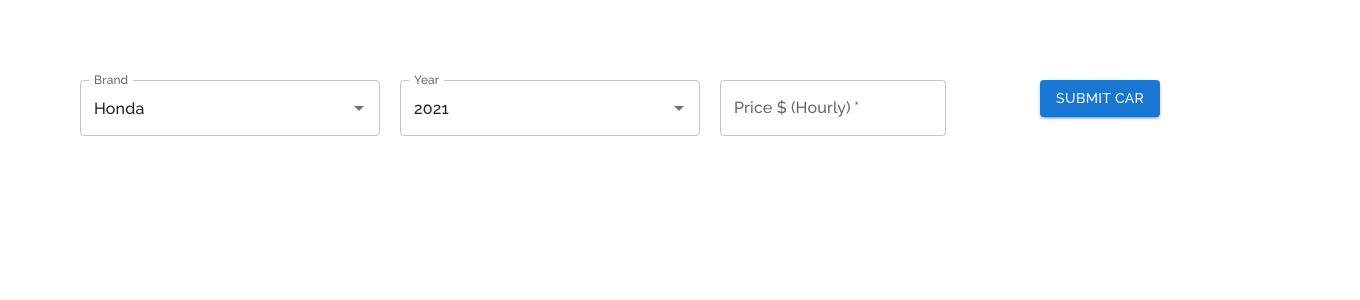
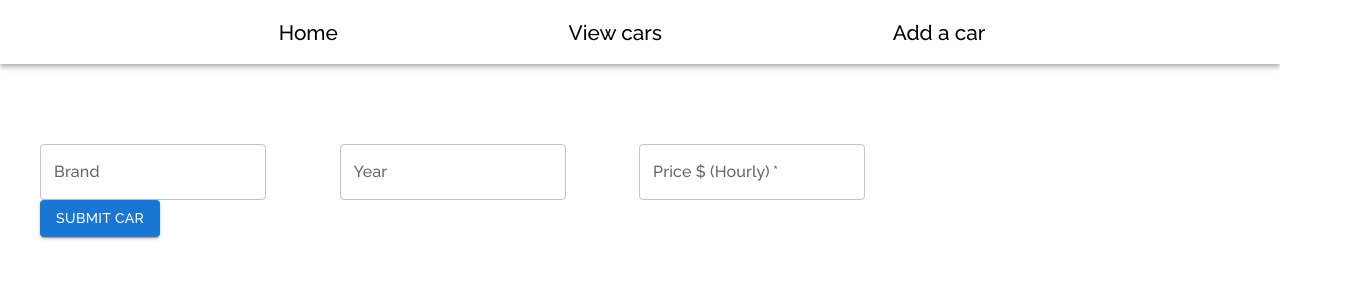
Before and after one commit to ibrahimsel/car-rental-website, a React (Create React App) app in the folder website/client/: page /addcar in a window 1280 px wide. Shown: the top 300 px of the page, 1360 px wide, since content can reach past the window. Built offline with nearby package versions, Linux system fonts and the light colour scheme.

Commit message:
Add car initialized

```diff
--- a/website/client/package.json
+++ b/website/client/package.json
@@ -20,6 +20,7 @@
     "dotenv": "^16.0.1",
     "react": "^18.2.0",
     "react-dom": "^18.2.0",
+    "react-hook-form": "^7.34.2",
     "react-router-dom": "^6.3.0",
     "react-scripts": "5.0.1",
     "typescript": "^4.4.2",
--- a/website/client/src/components/AddCarForm/Brand.tsx
+++ b/website/client/src/components/AddCarForm/Brand.tsx
@@ -1,5 +1,5 @@
 import * as React from "react";
-import {Autocomplete, TextField} from "@mui/material";
+import {Autocomplete, AutocompleteProps, TextField} from "@mui/material";
 
 const carBrands = [
   { label: "Honda" },
@@ -12,16 +12,17 @@ const carBrands = [
   { label: "Skoda" },
 ];
 
+
 function Brand(props: any) {
   return (
-    <Autocomplete
-      disablePortal
-      id="car-brands"
-      defaultValue={carBrands[0]}
-      options={carBrands}
+      <TextField
+      id="brand"
+      name="brand"
+      type="string"
+      label="Brand"
+      // options={carBrands}
       onChange={props.onChange}
-      sx={{ width: 300 }}
-      renderInput={(params) => <TextField {...params} label="Brand" />}
+      // renderInput={(params) => <TextField {...params} label="Brand" />}
     />
   );
 }
--- a/website/client/src/components/AddCarForm/Price.tsx
+++ b/website/client/src/components/AddCarForm/Price.tsx
@@ -4,6 +4,7 @@ function Price(props: TextFieldProps) {
     <TextField
     required
     id="price"
+    name="price"
     label="Price $ (Hourly)"
     placeholder="e.g. 30"
     type="number"
--- a/website/client/src/components/AddCarForm/Year.tsx
+++ b/website/client/src/components/AddCarForm/Year.tsx
@@ -1,26 +1,26 @@
 import TextField from "@mui/material/TextField";
 import Autocomplete from "@mui/material/Autocomplete";
 
-const carYears = [
-  { label: "2021" },
-  { label: "2020" },
-  { label: "2019" },
-  { label: "2018" },
-  { label: "2017" },
-  { label: "2016" },
-  { label: "2015" },
-  { label: "2014" },
-];
+// const carYears = [
+//   { label: "2021" },
+//   { label: "2020" },
+//   { label: "2019" },
+//   { label: "2018" },
+//   { label: "2017" },
+//   { label: "2016" },
+//   { label: "2015" },
+//   { label: "2014" },
+// ];
 
-function Year() {
+function Year(props: any) {
   return (
-    <Autocomplete
-      disablePortal
-      id="car-Years"
-      defaultValue={carYears[0]}
-      options={carYears}
-      sx={{ width: 300 }}
-      renderInput={(params) => <TextField {...params} label="Year" />}
+      <TextField
+      id="year"
+      name="year"
+      label="Year"
+      type="number"
+      onChange={props.onChange}
+      inputProps={{ maxLength: 4 }}
     />
   );
 }
--- a/website/client/src/pages/AddCar/AddCar.tsx
+++ b/website/client/src/pages/AddCar/AddCar.tsx
@@ -3,6 +3,7 @@ import { useState } from "react";
 import Brand from "../../components/AddCarForm/Brand";
 import Year from "../../components/AddCarForm/Year";
 import Price from "../../components/AddCarForm/Price";
+import Navbar from "../../components/Navbar/Navbar";
 import { Grid, Button, Box } from "@mui/material";
 
 function AddCar() {
@@ -31,12 +32,12 @@ function AddCar() {
       formBody.push(encodedKey + "=" + encodedValue);
     }
     formBody = formBody.join("&");
-    fetch("http://localhost:5000/api/cars", {
+    fetch("https://car-rental-website-server-n7nu1kkzj-ibrahimsel.vercel.app/api/cars", {
       method: "POST",
       headers: {
         "Content-Type": "application/x-www-form-urlencoded;charset=UTF-8",
         "Accept": "application/x-www-form-urlencoded;charset=UTF-8",
-        'Authorization' : 'Bearer eyJhbGciOiJIUzI1NiIsInR5cCI6IkpXVCJ9.eyJpZCI6IjYyZmRlNTM1ZTYwMDhhMTEwNDE0ZWJmZiIsImlhdCI6MTY2MTI0ODg3MiwiZXhwIjoxNjYzODQwODcyfQ.-JmCUWOEWpiRubQ1R6wYRu208wlm-U3h9xtXUfIondA'
+        'Authorization' : 'Bearer eyJhbGciOiJIUzI1NiIsInR5cCI6IkpXVCJ9.eyJpZCI6IjYyZmRlNTM1ZTYwMDhhMTEwNDE0ZWJmZiIsImlhdCI6MTY2MTM0MTk2OSwiZXhwIjoxNjYzOTMzOTY5fQ.wMEJIiwCT47BcxFtqUqLlI39E1ZS7DvoFPmn57PCGvE'
       },
       body: formBody,
     })
@@ -53,24 +54,28 @@ function AddCar() {
       });
   }
   return (
+   <Grid container>
+    <Navbar />
     <Box component="form" onSubmit={onSubmit}>
-      <Grid container mt={10} ml={10}>
-        <Grid item xs={3}>
-          <Brand />
+      <Grid container mt={10}>
+        <Grid item xs={3} ml={5}>
+          <Brand onChange={handleChange}/>
         </Grid>
-        <Grid item xs={3}>
-          <Year />
+        <Grid item xs={3} ml={5}>
+          <Year onChange={handleChange}/>
         </Grid>
-        <Grid item xs={3}>
-          <Price />
+        <Grid item xs={3} ml={5}>
+          <Price onChange={handleChange}/>
         </Grid>
-        <Grid item xs={3}>
+        <Grid item xs={3} ml={5}>
           <Button type="submit" variant="contained" sx={{ mr: 10 }}>
             Submit Car
           </Button>
         </Grid>
       </Grid>
     </Box>
+
+   </Grid>
   );
 }
 
--- a/website/client/src/pages/Home/Home.tsx
+++ b/website/client/src/pages/Home/Home.tsx
@@ -9,7 +9,6 @@ function Home() {
   return (
     <Grid container>
       <Navbar />
-
       <Grid
         container
         sx={{
--- a/website/client/src/pages/ViewCars/ViewCars.tsx
+++ b/website/client/src/pages/ViewCars/ViewCars.tsx
@@ -1,5 +1,57 @@
+import Navbar from "../../components/Navbar/Navbar";
+import {
+  Button,
+  Grid,
+  Card,
+  CardActionArea,
+  CardContent,
+  Typography,
+} from "@mui/material";
+import { useState, useEffect } from "react";
+import axios from "axios";
+
 function ViewCars() {
-  return <div></div>;
+  // get cars from server
+  const [cars, setCars] = useState<any[]>([]);
+  useEffect(() => {
+    axios
+      .get("https://car-rental-website-server-n7nu1kkzj-ibrahimsel.vercel.app/api/cars")
+      .then((res) => {
+        setCars(res.data);
+      })
+      .catch((err) => {
+        console.log(err);
+      });
+  }, []);
+
+  return (
+    <Grid container>
+      <Navbar />
+      <Grid container mt={10} ml={10}>
+        {cars.map((car: any) => {
+          return (
+            <Grid item xs={3}>
+              <Card
+                sx={{ my: 5, mx: 5, backgroundColor: "black", color: "white" }}
+              >
+                <CardActionArea>
+                  <CardContent>
+                    <Typography variant="h5" component="h2">
+                      Brand: {car.brand}
+                      <br />
+                      Year: {car.year}
+                      <br />
+                      Price: {car.price}$<br />
+                    </Typography>
+                  </CardContent>
+                </CardActionArea>
+              </Card>
+            </Grid>
+          );
+        })}
+      </Grid>
+    </Grid>
+  );
 }
 
 export default ViewCars;
```
Also changed, not shown: 2 other files (tests, documents, lock files or other folders).
